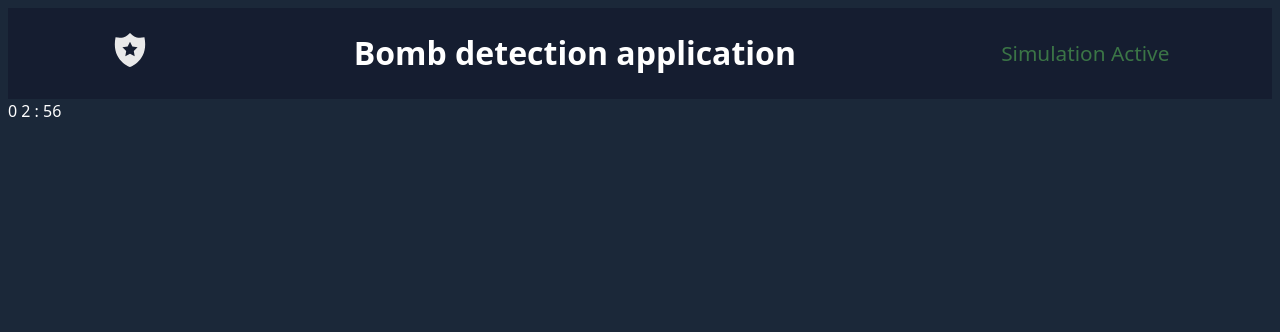
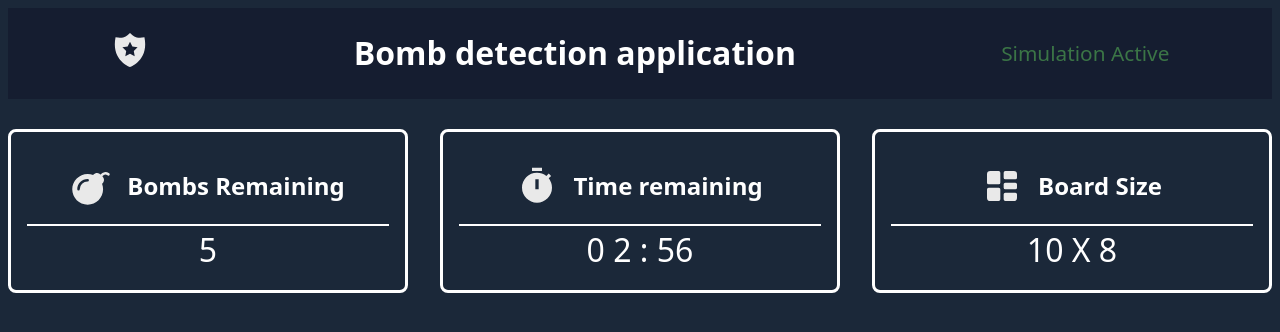
Before and after one commit to yossikovan1999/react-gitHub-exe, a React (Vite) app: page / in a window 1280 px wide. Shown: the top 332 px of the page. Built offline with nearby package versions, Linux system fonts and the light colour scheme.

Commit message:
adding the cards

```diff
--- a/src/components/Card/Card.css
+++ b/src/components/Card/Card.css
@@ -1,4 +1,20 @@
 
 .card{
+    flex: 1;
+    padding: 1rem;
+    border: white 3px solid;
+    border-radius: 8px;
+}
 
+.card-header {
+  display: flex;
+  align-items: center;
+  justify-content: center;
+  gap: 1rem;
+  border-bottom: 2px white solid;
 }
+
+.card-main-text{
+    text-align: center;
+    font-size: 2rem;
+}
--- a/src/components/Card/Card.jsx
+++ b/src/components/Card/Card.jsx
@@ -1,15 +1,16 @@
 
+import "./Card.css"
 
-function Card({svg, headerText, mainText}){
-
-    return(
-        <div className="card">
-            <div>
-
-            </div>
-        </div>
-    )
-
+function Card({ svg, headerText, mainText }) {
+  return (
+    <div className="card">
+      <div className="card-header">
+        {svg}
+        <h2>{headerText}</h2>
+      </div>
+      <div className="card-main-text">{mainText}</div>
+    </div>
+  );
 }
 
 export default Card;
--- a/src/components/CardsSection/CardsSection.css
+++ b/src/components/CardsSection/CardsSection.css
@@ -0,0 +1,6 @@
+.cards-section{
+    margin-top: 30px;
+    display: flex;
+    justify-content: center;
+    gap: 2rem;
+}
--- a/src/components/CardsSection/CardsSection.jsx
+++ b/src/components/CardsSection/CardsSection.jsx
@@ -1,22 +1,23 @@
 import Card from "../Card/Card";
 import {useGameProvider} from "../../context/gameProvider";
-
+import "./CardsSection.css"
 
 function CardSection(){
 
-    const {humanTime, timeLeft} = useGameProvider()
+    const { bombs, humanTime, board} = useGameProvider()
 
-    console.log(humanTime);
-
+    const svgArr = [
+        <svg xmlns="http://www.w3.org/2000/svg" width="40" height="40" viewBox="0 0 24 24"><path fill="#e9e9e9" d="M9 3V1h6v2zm2 11h2V8h-2zm-2.488 7.288q-1.637-.713-2.862-1.938t-1.937-2.863T3 13t.713-3.488T5.65 6.65t2.863-1.937T12 4q1.55 0 2.975.5t2.675 1.45l1.4-1.4l1.4 1.4l-1.4 1.4Q20 8.6 20.5 10.025T21 13q0 1.85-.713 3.488T18.35 19.35t-2.863 1.938T12 22t-3.488-.712"/></svg>,
+        <svg xmlns="http://www.w3.org/2000/svg" width="40" height="40" viewBox="0 0 48 48"><path fill="#e9e9e9" fill-rule="evenodd" d="M37.896 12.031a4.5 4.5 0 0 1 5.829-1.048l.503.303a1.5 1.5 0 0 0 1.544-2.573l-.504-.302a7.5 7.5 0 0 0-9.715 1.746l-.113.142q-.661-.566-1.255-.992c-2.471-1.78-5.41-.805-7.183.967l-.428.428A18.5 18.5 0 0 0 20 9.5C9.783 9.5 1.5 17.782 1.5 28S9.783 46.5 20 46.5S38.5 38.217 38.5 28c0-2.316-.425-4.532-1.202-6.575l.428-.428c1.771-1.772 2.746-4.712.967-7.182a19 19 0 0 0-1.111-1.392zM7.5 28a1.5 1.5 0 0 0 3 0a9.5 9.5 0 0 1 9.5-9.5a1.5 1.5 0 0 0 0-3c-6.904 0-12.5 5.596-12.5 12.5" clip-rule="evenodd"/></svg>,
+        <svg xmlns="http://www.w3.org/2000/svg" width="40" height="40" viewBox="0 0 24 24"><path fill="#e9e9e9" d="M5 3h5a1 1 0 0 1 1 1v6a1 1 0 0 1-1 1H4a1 1 0 0 1-1-1V5a2 2 0 0 1 2-2m9 0h5a2 2 0 0 1 2 2v2a1 1 0 0 1-1 1h-6a1 1 0 0 1-1-1V4a1 1 0 0 1 1-1m-1 8a1 1 0 0 1 1-1h6a1 1 0 0 1 1 1v2a1 1 0 0 1-1 1h-6a1 1 0 0 1-1-1zm1 5h6a1 1 0 0 1 1 1v2a2 2 0 0 1-2 2h-5a1 1 0 0 1-1-1v-3a1 1 0 0 1 1-1M4 13h6a1 1 0 0 1 1 1v6a1 1 0 0 1-1 1H5a2 2 0 0 1-2-2v-5a1 1 0 0 1 1-1"/></svg>
+    ]
 
     return(
-        <>
-          <div>
-            {humanTime}
-            </div>
-
-
-        </>
+        <div className="cards-section">
+          <Card svg={svgArr[1]} headerText="Bombs Remaining" mainText={bombs}/>
+          <Card svg={svgArr[0]} headerText="Time remaining" mainText={humanTime}/>
+          <Card svg={svgArr[2]} headerText="Board Size" mainText={`${board.rows} X ${board.cols}`}/>
+        </div>
     )
 }
 
--- a/src/context/gameProvider.jsx
+++ b/src/context/gameProvider.jsx
@@ -9,11 +9,16 @@ export function useGameProvider(){
 
 function GameProvider({children}){
 
-    const [bomb, setBomb] = useState(5);
+    const [bombs, setBombs] = useState(5);
+    const [board, setBoard] = useState({rows : 10, cols : 8});
     const {humanTime, timeLeft} = useTimer(3);
 
+    const values = {
+        bombs, setBombs, humanTime, timeLeft, board
+    }
+
     return(
-        <GameContex.Provider value={{humanTime, timeLeft}}>
+        <GameContex.Provider value={values}>
             {children}
         </GameContex.Provider>
     )
```
